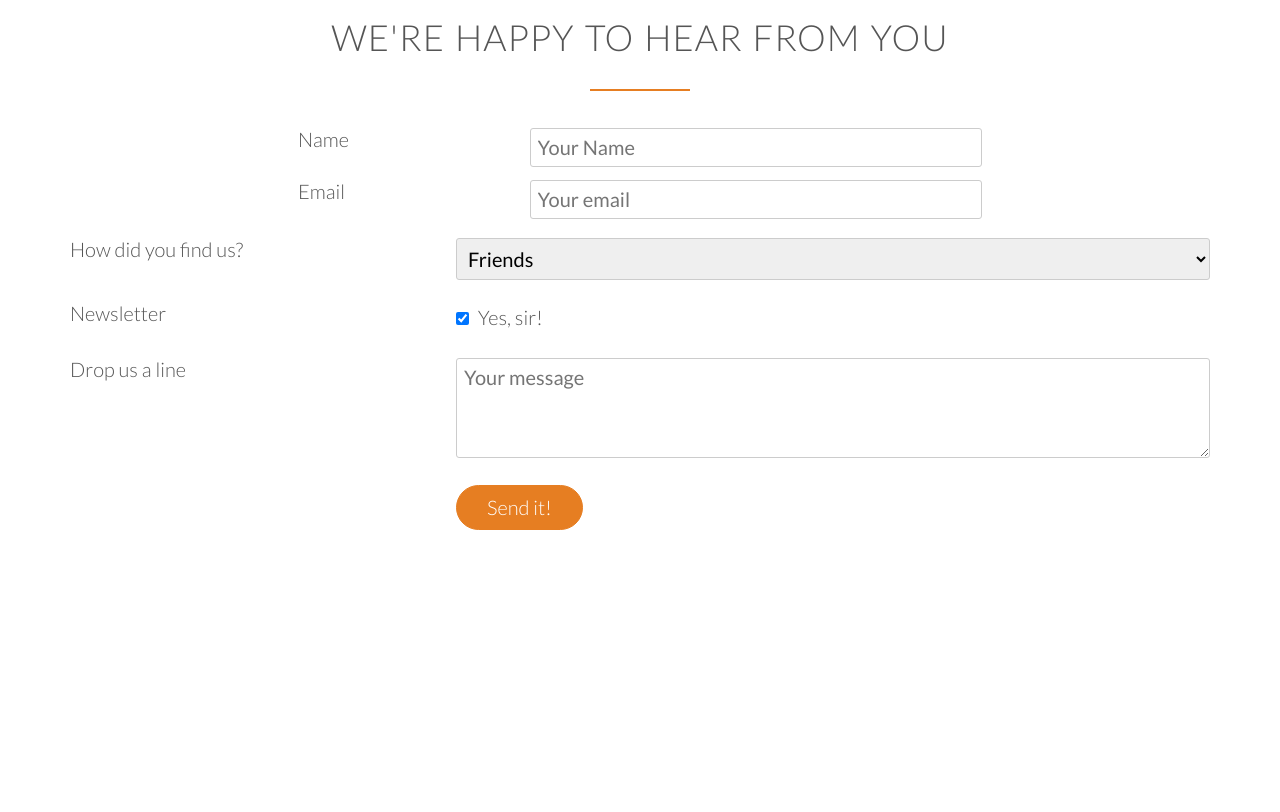
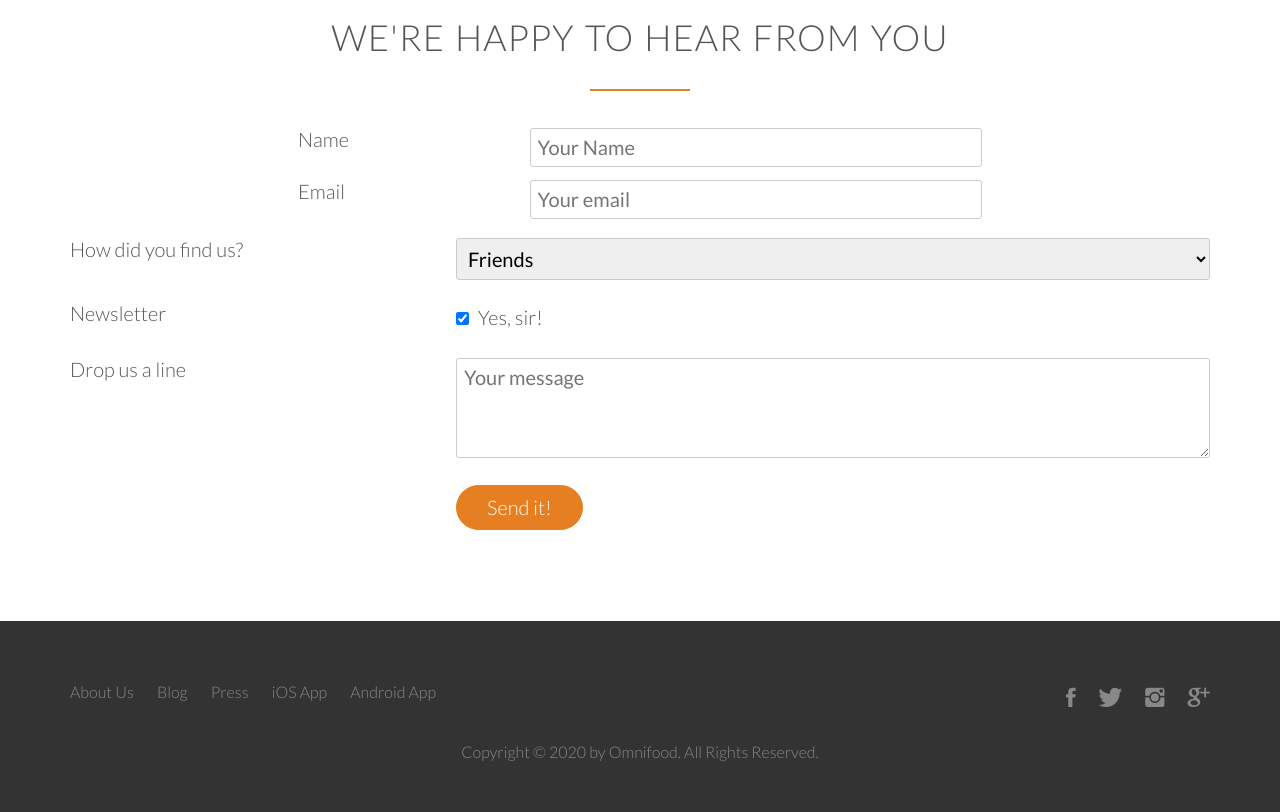
Before and after one commit to asherbueno88/omni, a plain HTML site: page index.html in a window 1280 px wide. Shown: the part 4869-5681 px from the top of the page. Before the commit the page ends 5490 px from the top, so only its background shows below. Drawn offline with Linux system fonts and the light colour scheme; files whose address does not match are found by name.

Commit message:
added footer
added footer

```diff
--- a/index.html
+++ b/index.html
@@ -387,5 +387,31 @@
       </div>
     </form>
     </section>
+    <footer>
+      <div class="row">
+        <div class="col span-1-of-2">
+          <ul class="footer-nav">
+            <li><a href="#">About Us</a></li>
+            <li><a href="#">Blog</a></li>
+            <li><a href="#">Press</a></li>
+            <li><a href="#">iOS App</a></li>
+            <li><a href="#">Android App</a></li>
+          </ul>
+        </div>
+        <div class="col span-1-of-2">
+          <ul class="social-links">
+            <li><a href="#"><i class="ion-social-facebook"></i></a></li>
+            <li><a href="#"><i class="ion-social-twitter"></i></a></li>
+            <li><a href="#"><i class="ion-social-instagram"></i></a></li>
+            <li><a href="#"><i class="ion-social-googleplus"></i></a></li>
+          </ul>
+        </div>
+      </div>
+      <div class="row">
+        <p>
+          Copyright &copy; 2020 by Omnifood. All Rights Reserved.
+        </p>
+      </div>
+    </footer>
   </body>
 </html>
--- a/resources/css/style.css
+++ b/resources/css/style.css
@@ -471,3 +471,80 @@ input[type="checkbox"] {
 *:focus {
   outline: none;
 }
+
+/* +++++++++++++++++++++++++++++++++++ */
+/* FOOTER ++++++++++++++++++++++++++++ */
+/* +++++++++++++++++++++++++++++++++++ */
+
+footer {
+  background-color: #333;
+  padding: 50px;
+  font-size: 80%;
+}
+
+.footer-nav {
+  list-style: none;
+  float: left;
+}
+.social-links {
+  list-style: none;
+  float: right;
+}
+
+.footer-nav li,
+.social-links li {
+  display: inline-block;
+  margin-right: 20px;
+}
+
+.footer-nav li:last-child,
+.social-links li:last-child {
+  margin: 0;
+}
+
+.footer-nav li a:link,
+.footer-nav li a:visited,
+.social-links li a:link,
+.social-links li a:visited {
+  text-decoration: none;
+  border: 0px;
+  color: #888;
+  transition: 0.2s;
+}
+
+.footer-nav li a:hover,
+.footer-nav li a:active {
+  color: #ddd;
+}
+
+.social-links li a:link,
+.social-links li a:visited {
+  font-size: 160%;
+}
+
+.ion-social-facebook,
+.ion-social-facebook,
+.ion-social-facebook,
+.ion-social-facebook {
+  transition: color 0.2s;
+}
+.ion-social-facebook:hover {
+  color: #3b5998;
+}
+.ion-social-twitter:hover {
+  color: #00aced;
+}
+
+.ion-social-instagram:hover {
+  color: #517fa4;
+}
+
+.ion-social-googleplus:hover {
+  color: #dd4b39;
+}
+
+footer p {
+  color: #888;
+  text-align: center;
+  margin-top: 20px;
+}
```
